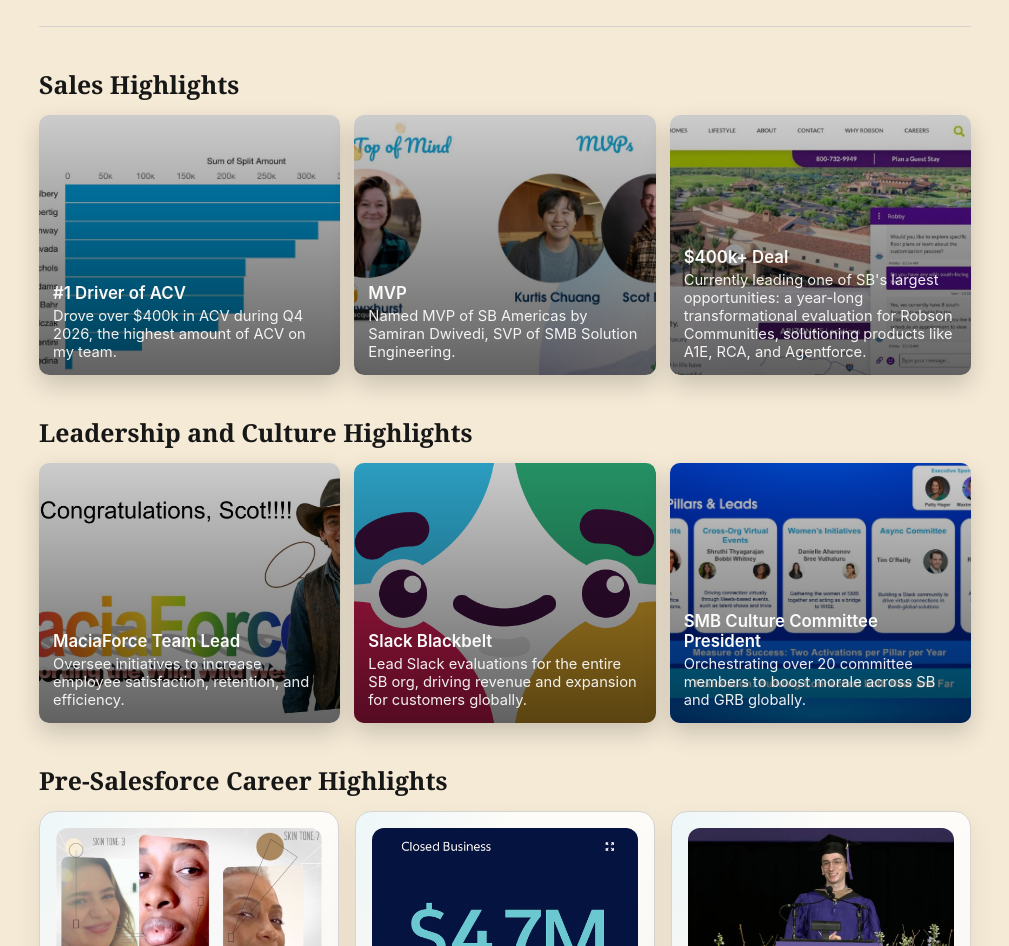
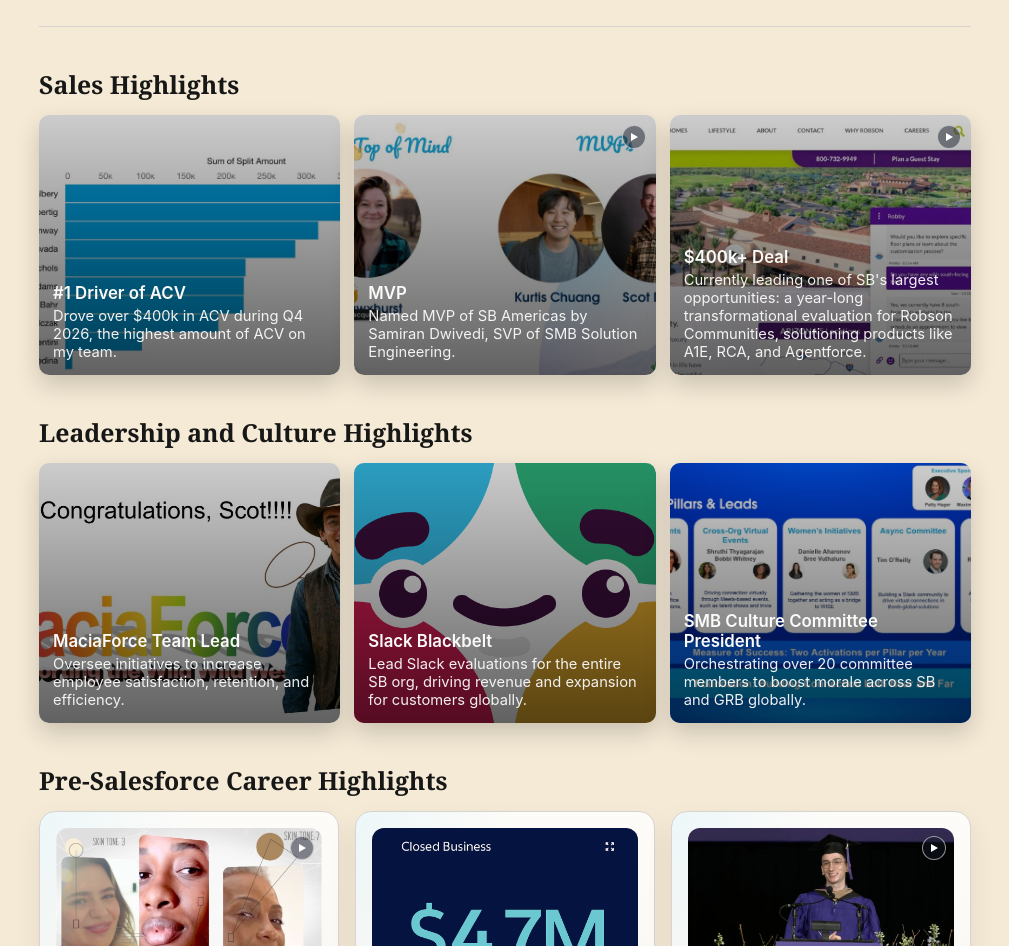
Before and after one commit to sdalbery/personalwebsite, a React (Vite) app: page / in a window 1280 px wide. Shown: the part 406-1352 px from the top of the page, without its empty margins (135-1144 px from the left). Built offline with nearby package versions, Linux system fonts and the light colour scheme.

Commit message:
Smooth play-button morph from corner to center.
Replaces the dual play-indicator behavior with a single play control that transitions from a subtle top-right chip into the main centered play button on hover.

Co-authored-by: Cursor <cursoragent@cursor.com>

```diff
--- a/src/v2.css
+++ b/src/v2.css
@@ -315,37 +315,43 @@ body {
 
 .v2-moment-play-button {
   position: absolute;
-  top: 50%;
-  left: 50%;
-  transform: translate(-50%, -50%) scale(0.92);
-  width: 52px;
-  height: 52px;
+  top: 10px;
+  right: 10px;
+  width: 24px;
+  height: 24px;
   border: 1px solid rgba(255, 255, 255, 0.55);
   border-radius: 999px;
-  background: rgba(17, 24, 39, 0.56);
+  background: rgba(17, 24, 39, 0.48);
   display: grid;
   place-items: center;
   cursor: pointer;
-  opacity: 0;
-  pointer-events: none;
-  transition: opacity 200ms ease, transform 200ms ease, background-color 200ms ease;
+  transition:
+    top 220ms ease,
+    right 220ms ease,
+    width 220ms ease,
+    height 220ms ease,
+    transform 220ms ease,
+    background-color 220ms ease;
   z-index: 25;
 }
 
 .v2-moment-play-button span {
   width: 0;
   height: 0;
-  border-top: 9px solid transparent;
-  border-bottom: 9px solid transparent;
-  border-left: 14px solid #fff;
-  margin-left: 3px;
+  border-top: 4px solid transparent;
+  border-bottom: 4px solid transparent;
+  border-left: 7px solid #fff;
+  margin-left: 1px;
 }
 
 .v2-moment.has-video:hover .v2-moment-play-button,
 .v2-moment.has-video:focus-within .v2-moment-play-button {
-  opacity: 1;
-  pointer-events: auto;
-  transform: translate(-50%, -50%) scale(1);
+  top: 50%;
+  right: 50%;
+  width: 52px;
+  height: 52px;
+  transform: translate(50%, -50%);
+  background: rgba(17, 24, 39, 0.68);
 }
 
 .v2-moment-play-button:hover {
@@ -500,37 +506,43 @@ body {
 
 .v2-career-play-button {
   position: absolute;
-  top: 96px;
-  left: 50%;
-  transform: translate(-50%, -50%) scale(0.92);
-  width: 52px;
-  height: 52px;
+  top: 24px;
+  right: 24px;
+  width: 24px;
+  height: 24px;
   border: 1px solid rgba(255, 255, 255, 0.55);
   border-radius: 999px;
-  background: rgba(17, 24, 39, 0.56);
+  background: rgba(17, 24, 39, 0.48);
   display: grid;
   place-items: center;
   cursor: pointer;
-  opacity: 0;
-  pointer-events: none;
-  transition: opacity 200ms ease, transform 200ms ease, background-color 200ms ease;
+  transition:
+    top 220ms ease,
+    right 220ms ease,
+    width 220ms ease,
+    height 220ms ease,
+    transform 220ms ease,
+    background-color 220ms ease;
   z-index: 25;
 }
 
 .v2-career-play-button span {
   width: 0;
   height: 0;
-  border-top: 9px solid transparent;
-  border-bottom: 9px solid transparent;
-  border-left: 14px solid #fff;
-  margin-left: 3px;
+  border-top: 4px solid transparent;
+  border-bottom: 4px solid transparent;
+  border-left: 7px solid #fff;
+  margin-left: 1px;
 }
 
 .v2-career-card.has-video:hover .v2-career-play-button,
 .v2-career-card.has-video:focus-within .v2-career-play-button {
-  opacity: 1;
-  pointer-events: auto;
-  transform: translate(-50%, -50%) scale(1);
+  top: 96px;
+  right: 50%;
+  width: 52px;
+  height: 52px;
+  transform: translate(50%, -50%);
+  background: rgba(17, 24, 39, 0.68);
 }
 
 .v2-career-play-button:hover {
```
